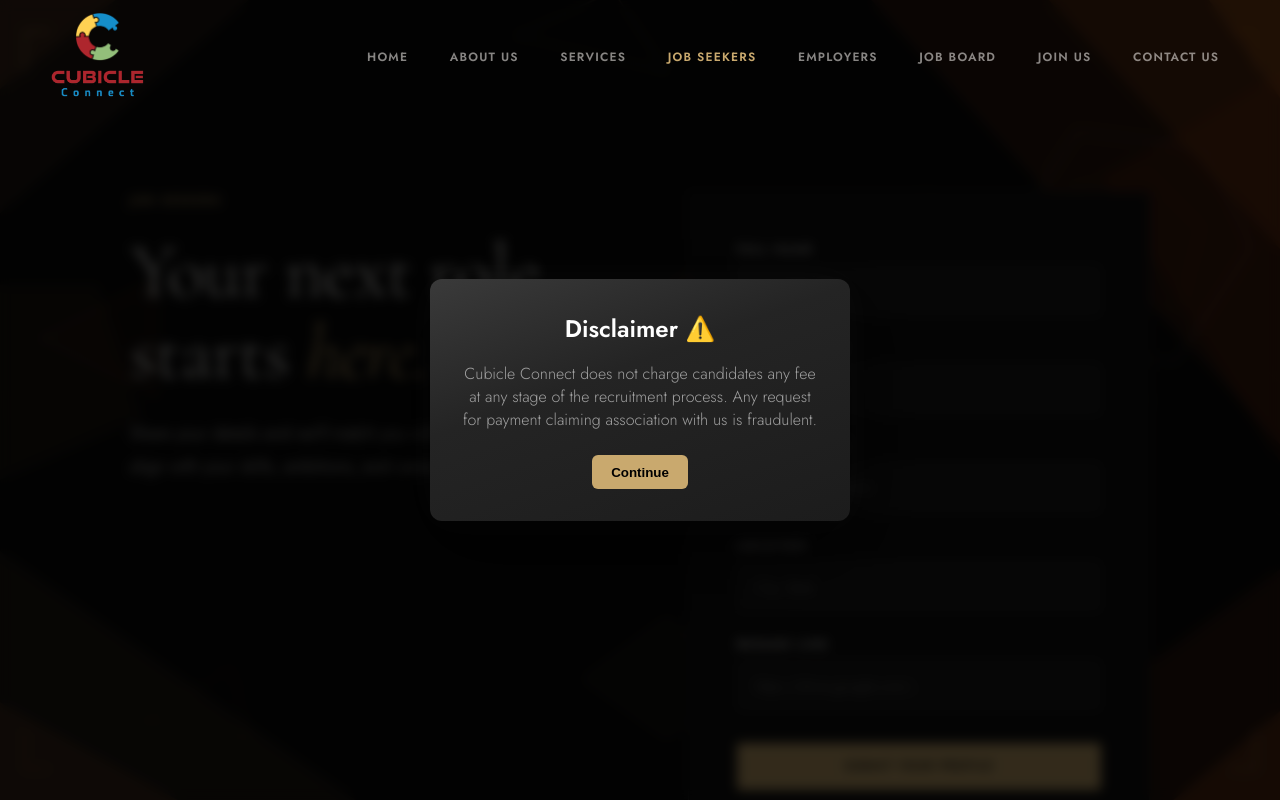
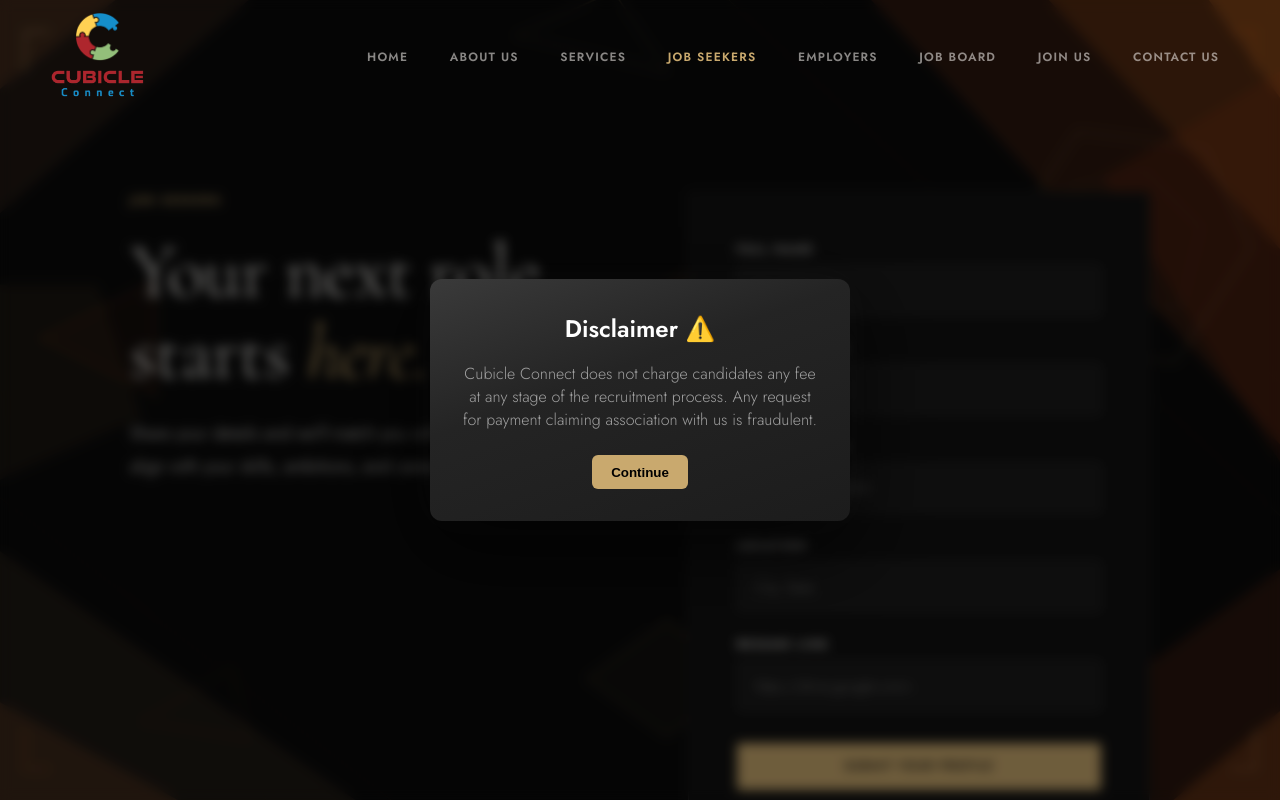
Before and after one commit to NabhyaIoT2026/cubicle-connect, a React (Create React App) app: page /job-seekers in a window 1280 px wide. Shown: the top 800 px of the page. Built offline with nearby package versions, Linux system fonts and the light colour scheme.

Commit message:
disclaimer css

```diff
--- a/src/styles/global.css
+++ b/src/styles/global.css
@@ -335,7 +335,7 @@ body {
 .popup-overlay {
   position: fixed;
   inset: 0;
-  background: rgba(0, 0, 0, 0.75);
+  background: rgba(0, 0, 0, 0.45);
   backdrop-filter: blur(6px);
   display: flex;
   justify-content: center;
```
